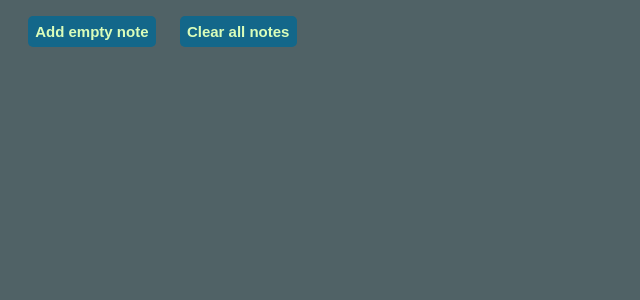
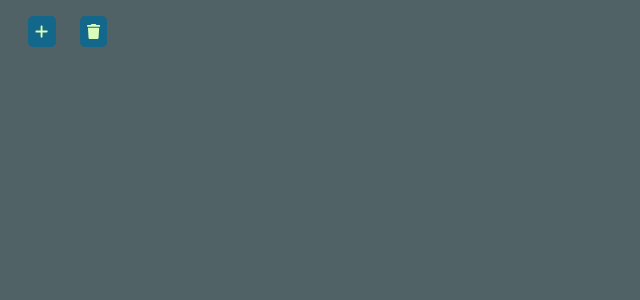
Before and after one commit to csyntax/sticky-notes, a React (Create React App) app in the folder app/: page / in a window 1280 px wide. Shown: the top 300 px of the page, without its empty margins (0-640 px from the left). Built offline with nearby package versions, Linux system fonts and the light colour scheme.

Commit message:
add icons and separate input and button

```diff
--- /dev/null
+++ b/app/src/components/Button/index.tsx
@@ -0,0 +1,27 @@
+import React from "react";
+import { IconDefinition } from "@fortawesome/fontawesome-svg-core";
+import { FontAwesomeIcon } from "@fortawesome/react-fontawesome";
+
+type ButtonProps = {
+    children: React.ReactChild;
+    className?: string;
+    onClick?: () => void;
+}
+
+type IconButtonProps = {
+    icon: IconDefinition;
+    className?: string;
+    onClick?: () => void;
+}
+
+export function Button(props: ButtonProps) {
+    return <button {...props} />
+}
+
+export function IconButton({ icon, className, onClick }: IconButtonProps) {
+    return (
+        <Button className={className} onClick={onClick}>
+            <FontAwesomeIcon icon={icon} />
+        </Button>
+    );
+}
--- /dev/null
+++ b/app/src/components/Input/index.tsx
@@ -0,0 +1,23 @@
+import React from "react";
+
+type TextInputProps = {
+    name: string;
+    value: any;
+    onChange: React.ChangeEventHandler<HTMLInputElement>;
+    className: string;
+}
+
+export const TextInput = React.forwardRef((props: TextInputProps, ref: any) => {
+    return <input type="text" ref={ref} {...props} />
+});
+
+type TextAreaProps = {
+    name: string;
+    value: any;
+    onChange: React.ChangeEventHandler<HTMLTextAreaElement>;
+    className: string;
+}
+
+export const TextArea = React.forwardRef((props: TextAreaProps, ref: any) => {
+    return <textarea ref={ref} {...props} />
+});
--- a/app/src/components/Note/index.tsx
+++ b/app/src/components/Note/index.tsx
@@ -1,5 +1,9 @@
 import React, { useState, useCallback } from "react";
+import { faClose } from "@fortawesome/free-solid-svg-icons";
+
 import { NoteModel } from "../../models";
+import { IconButton } from "../Button";
+import { TextInput, TextArea } from "../Input";
 
 import styles from "./note.module.css";
 
@@ -18,7 +22,7 @@ export default function Note({ id, title, content, onUpdateNote, onDeleteNote }:
         event.preventDefault();
 
         onUpdateNote(note);
-    }, []);
+    }, [note]);
 
     const handleInputChange = useCallback((event: React.FormEvent) => {
         const name = (event.target as any).name;
@@ -28,19 +32,19 @@ export default function Note({ id, title, content, onUpdateNote, onDeleteNote }:
             ...note,
             [name]: value
         });
-    }, []);
+    }, [note]);
 
-    const deleteNote = useCallback(() => onDeleteNote(note), []);
+    const deleteNote = useCallback(() => onDeleteNote(note), [note]);
 
     return (
         <article className={styles.Note}>
-            <button onClick={deleteNote} className={styles.delBtn}>X</button>
+            <IconButton onClick={deleteNote} className={styles.delBtn} icon={faClose} />
             <form onChange={onNoteFormChange}>
                 <div>
-                    <input type="text" name="title" value={note.title} onChange={handleInputChange} className={styles.NoteTitle} />
+                    <TextInput name="title" value={note.title} onChange={handleInputChange} className={styles.NoteTitle} />
                 </div>
                 <div>
-                    <textarea name="content" value={note.content} onChange={handleInputChange} className={styles.NoteContent} />
+                    <TextArea name="content" value={note.content} onChange={handleInputChange} className={styles.NoteContent} />
                 </div>
             </form>
         </article>
--- a/app/src/components/Notes/index.tsx
+++ b/app/src/components/Notes/index.tsx
@@ -1,10 +1,12 @@
 import React, { useEffect, useState, useCallback } from "react";
+import { faPlus, faTrash } from "@fortawesome/free-solid-svg-icons";
 
 import Note from "../Note";
 import storage from "../../storage";
 import { NoteModel } from "../../models";
 
 import styles from "./notes.module.css";
+import { IconButton } from "../Button";
 
 const STORAGE_KEY = "NOTES";
 
@@ -31,8 +33,8 @@ export default function Notes() {
     return (
         <>
             <header>
-                <button onClick={addEmptyNote} className={styles.AddBtn}>Add empty note</button>
-                <button onClick={() => setNotes([])} className={styles.AddBtn}>Clear all notes</button>
+                <IconButton onClick={addEmptyNote} className={styles.AddBtn} icon={faPlus} />
+                <IconButton onClick={() => setNotes([])} className={styles.AddBtn} icon={faTrash} />
             </header>
             <main className={styles.Notes}>
                 {notes.map(note =>
```
Also changed, not shown: app/package.json (+9 -5 lines), app/src/components/Button/button.module.css (added), app/src/components/Input/input.module.css (added), 2 other files (tests, documents, lock files or other folders).
